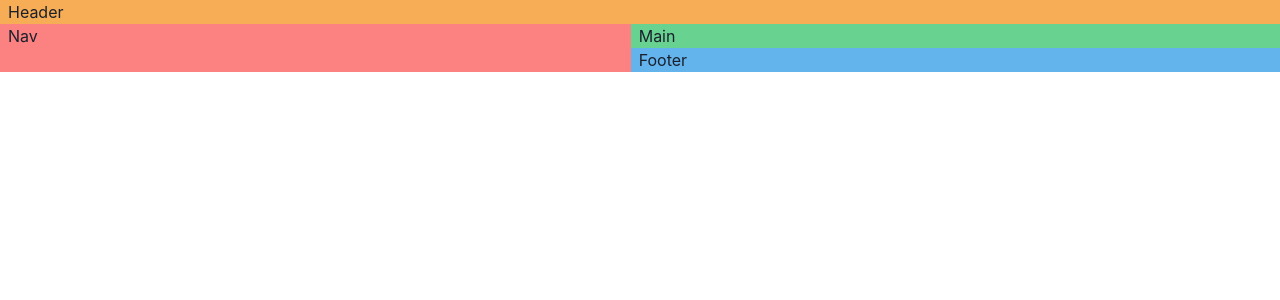
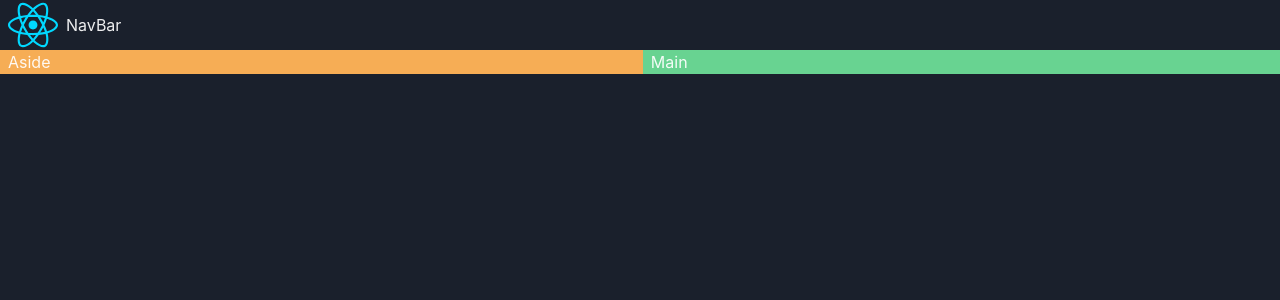
Before and after one commit to Ishankulov/game-hub, a React (Vite) app: page / in a window 1280 px wide. Shown: the top 300 px of the page. Built offline with nearby package versions, Linux system fonts and the light colour scheme.

Commit message:
Implement dark mode

```diff
--- a/src/App.tsx
+++ b/src/App.tsx
@@ -1,30 +1,28 @@
-import { Grid, GridItem } from "@chakra-ui/react";
+import { Grid, GridItem, Show } from "@chakra-ui/react";
+import NavBar from "./components/NavBar";
+
 const App = () => {
   return (
     <>
       <Grid
         templateAreas={{
-          base: `"header"
-          "nav"
-        "main"
-        "footer"`,
-          lg: `"header header"
-        "nav main"
-        "nav footer"`,
+          base: `"nav"
+          "aside"
+        "main"`,
+          lg: `"nav nav"
+        "aside main"`,
         }}
-
       >
-        <GridItem pl="2" bg="orange.300" area={"header"}>
-          Header
+        <GridItem pl="2" area={"nav"}>
+          <NavBar />
         </GridItem>
-        <GridItem pl="2" bg="red.300" area={"nav"}>
-          Nav
-        </GridItem>
+        <Show above="lg">
+          <GridItem pl="2" bg="orange.300" area={"aside"}>
+            Aside
+          </GridItem>
+        </Show>
         <GridItem pl="2" bg="green.300" area={"main"}>
           Main
-        </GridItem>
-        <GridItem pl="2" bg="blue.300" area={"footer"}>
-          Footer
         </GridItem>
       </Grid>
     </>
--- /dev/null
+++ b/src/components/NavBar.tsx
@@ -0,0 +1,14 @@
+import { HStack, Image, Text } from "@chakra-ui/react";
+import logo from "../assets/react.svg";
+const NavBar = () => {
+  return (
+    <>
+      <HStack>
+        <Image src={logo} boxSize="50px" />
+        <Text>NavBar</Text>
+      </HStack>
+    </>
+  );
+};
+
+export default NavBar;
--- a/src/main.tsx
+++ b/src/main.tsx
@@ -1,12 +1,16 @@
 import React from "react";
 import ReactDOM from "react-dom/client";
-import { ChakraProvider } from "@chakra-ui/react";
+import { ChakraProvider, ColorModeScript } from "@chakra-ui/react";
 import App from "./App.tsx";
+import theme from "./theme";
 import "./index.css";
 
 ReactDOM.createRoot(document.getElementById("root") as HTMLElement).render(
   <React.StrictMode>
-    <ChakraProvider>
+    <ChakraProvider theme={theme}>
+      <ColorModeScript
+        initialColorMode={theme.config.initialColorMode}
+      ></ColorModeScript>
       <App />
     </ChakraProvider>
   </React.StrictMode>
--- /dev/null
+++ b/src/theme.ts
@@ -0,0 +1,14 @@
+// theme.ts
+
+// 1. import `extendTheme` function
+import { extendTheme, type ThemeConfig } from "@chakra-ui/react";
+
+// 2. Add your color mode config
+const config: ThemeConfig = {
+  initialColorMode: "dark",
+};
+
+// 3. extend the theme
+const theme = extendTheme({ config });
+
+export default theme;
```
